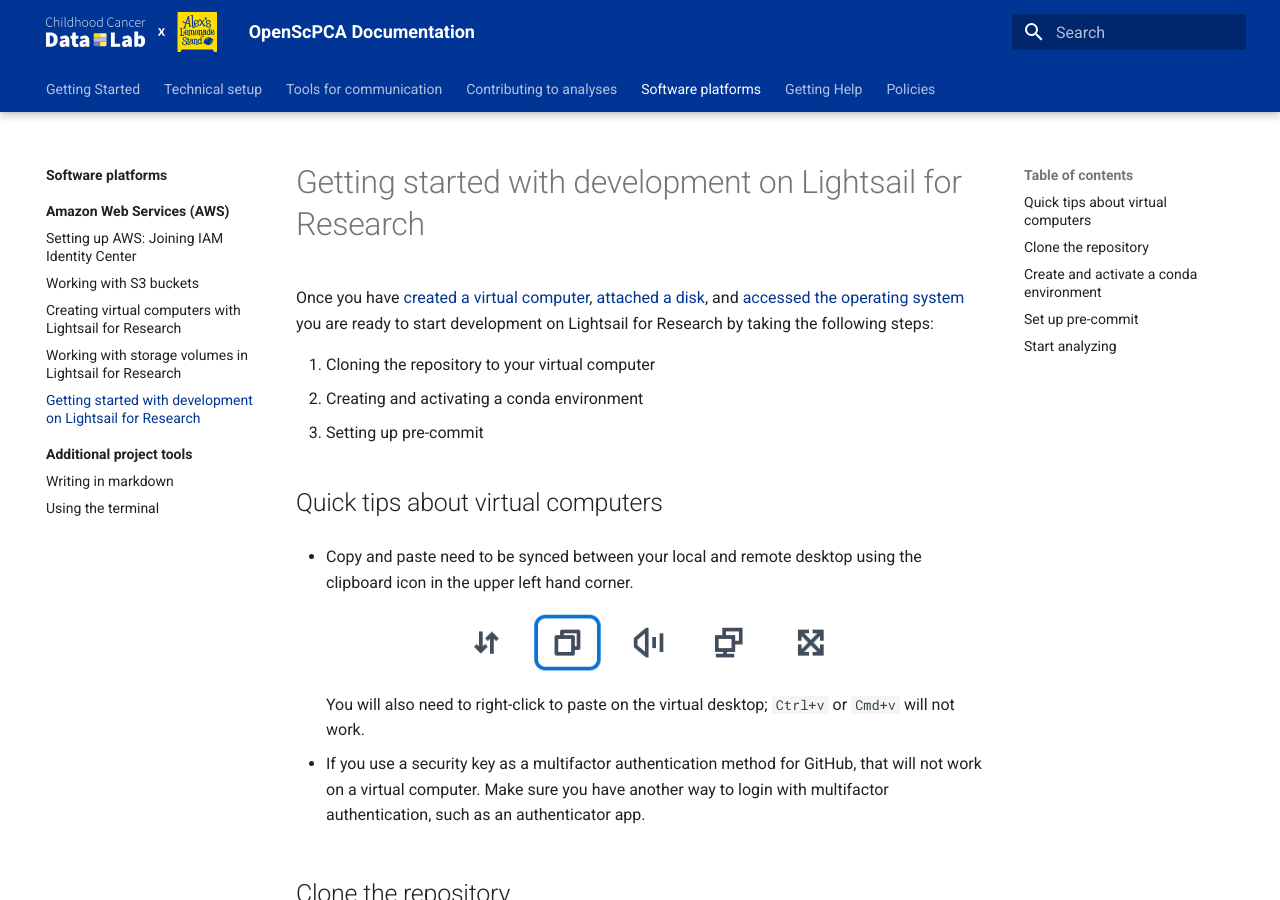
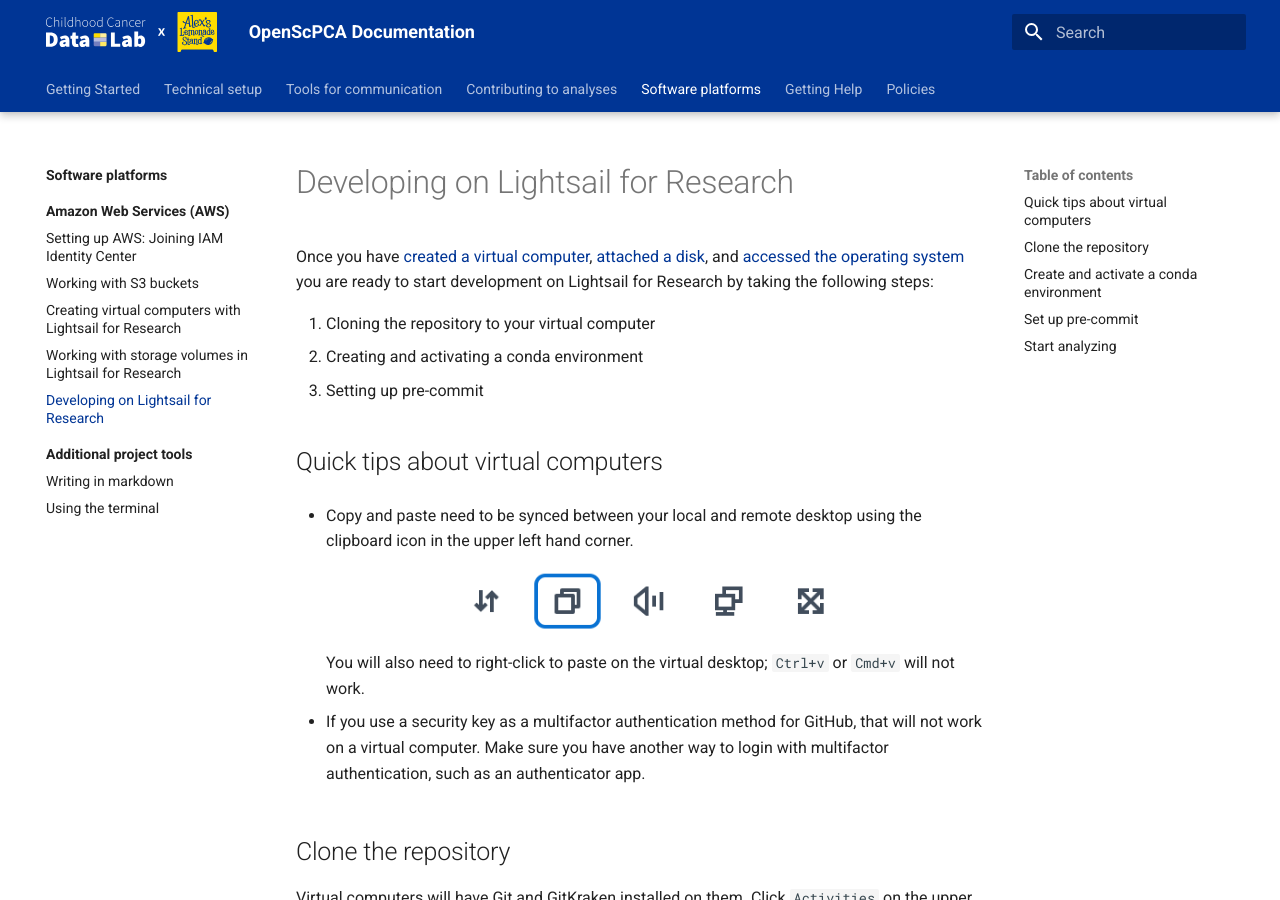
Before and after one commit to AlexsLemonade/OpenScPCA-analysis, an MkDocs documentation site: the page built from docs/software-platforms/aws/starting-development-on-lsfr.md, in a window 1280 px wide and 900 px high. Built offline with MkDocs 1.6.1 and Material for MkDocs 9.7.7, drawn with Linux system fonts in a browser that asks for light colours.

Commit message:
Change header

```diff
--- a/docs/software-platforms/aws/starting-development-on-lsfr.md
+++ b/docs/software-platforms/aws/starting-development-on-lsfr.md
@@ -1,4 +1,4 @@
-# Getting started with development on Lightsail for Research
+# Developing on Lightsail for Research
 
 Once you have [created a virtual computer](creating-vcs.md), [attached a disk](working-with-volumes.md), and [accessed the operating system](creating-vcs.md#how-to-access-a-virtual-computer) you are ready to start development on Lightsail for Research by taking the following steps:
 
```
